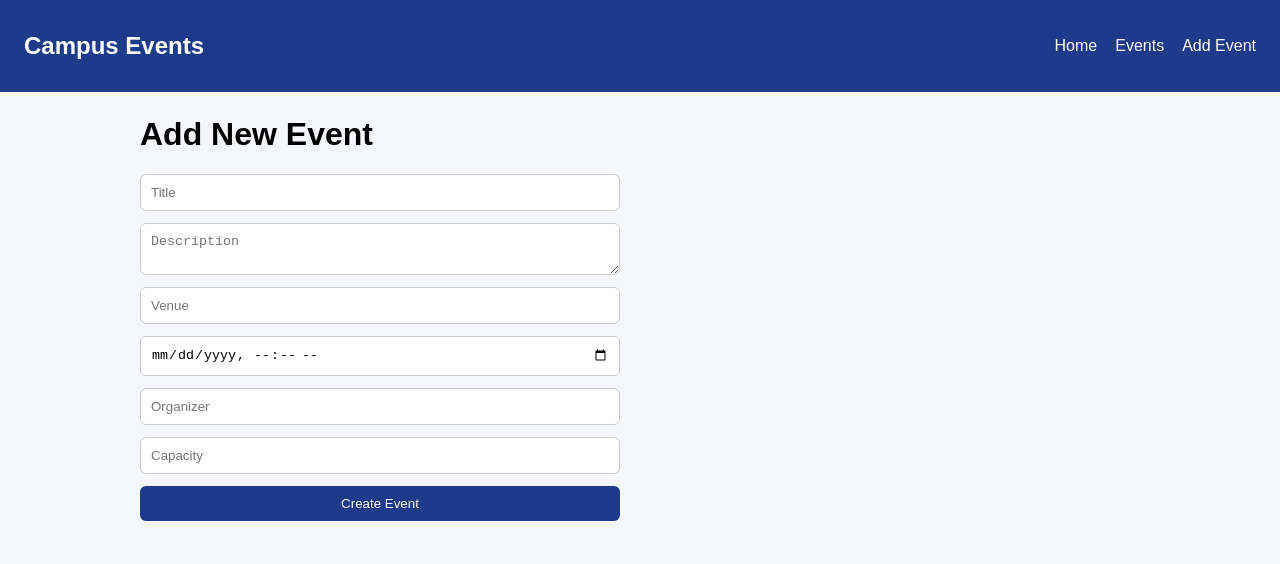
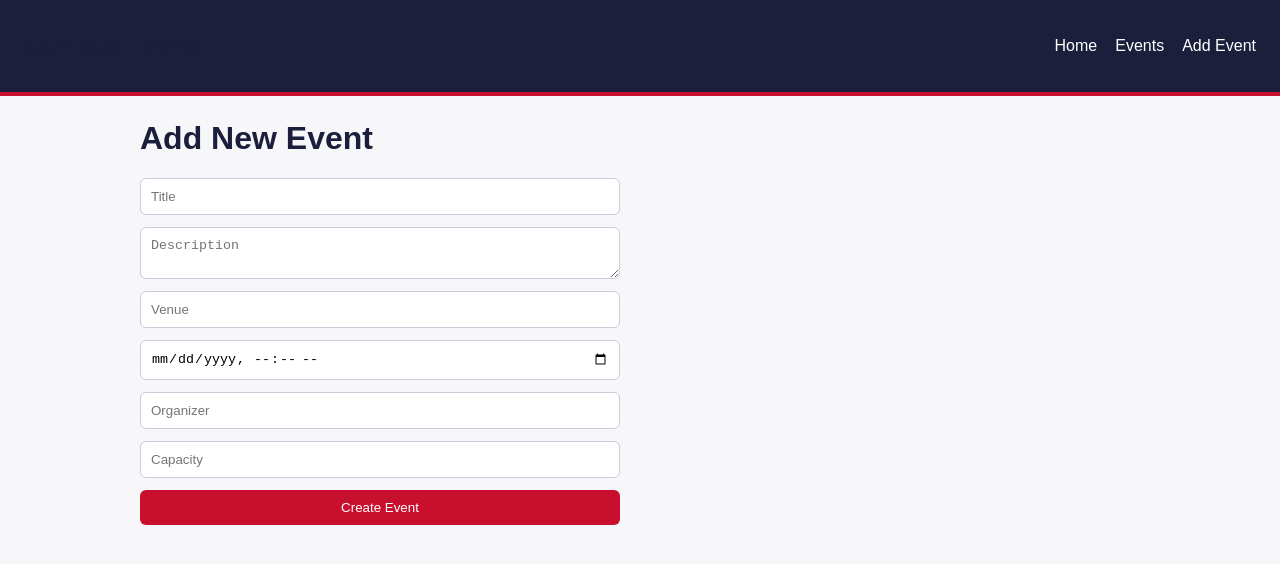
Before and after one commit to 24eg110a14-cyber/Campus-frontend, a React app: page /add in a window 1280 px wide. Shown: the top 564 px of the page. Built offline with nearby package versions, Linux system fonts and the light colour scheme; the HTML template or start-up script is replaced by a standard one.

Commit message:
Update theme colors

```diff
--- a/src/index.css
+++ b/src/index.css
@@ -1,10 +1,100 @@
-body { font-family: Arial, sans-serif; margin: 0; background: #f4f6f9; }
-.navbar { display: flex; justify-content: space-between; align-items: center;
-  background: #1e3a8a; color: white; padding: 12px 24px; }
-.navbar a { color: white; margin-left: 18px; text-decoration: none; }
-.container { max-width: 1000px; margin: 24px auto; padding: 0 16px; }
-.grid { display: grid; grid-template-columns: repeat(auto-fill, minmax(280px, 1fr)); gap: 16px; }
-.card { background: white; padding: 16px; border-radius: 8px; box-shadow: 0 1px 4px rgba(0,0,0,.15); }
-.form { display: flex; flex-direction: column; gap: 12px; max-width: 480px; }
-.form input, .form textarea { padding: 10px; border: 1px solid #ccc; border-radius: 6px; }
-button { background: #1e3a8a; color: white; border: none; padding: 10px 14px; border-radius: 6px; cursor: pointer; }
+/* ===== Theme colors (change colors only here) ===== */
+:root {
+  --brand-red: #c8102e;
+  --brand-red-dark: #9e0b23;
+  --brand-dark: #1b1f3b;
+  --brand-bg: #f7f7fa;
+  --brand-text: #1b1f3b;
+}
+
+/* ===== Base ===== */
+body {
+  font-family: Arial, sans-serif;
+  margin: 0;
+  background: var(--brand-bg);
+  color: var(--brand-text);
+}
+
+h1,
+h2,
+h3 {
+  color: var(--brand-dark);
+}
+
+/* ===== Top bar ===== */
+.navbar {
+  display: flex;
+  justify-content: space-between;
+  align-items: center;
+  background: var(--brand-dark);
+  color: #ffffff;
+  padding: 12px 24px;
+  border-bottom: 4px solid var(--brand-red);
+}
+
+.navbar a {
+  color: #ffffff;
+  margin-left: 18px;
+  text-decoration: none;
+}
+
+.navbar a:hover {
+  color: var(--brand-red);
+}
+
+/* ===== Layout ===== */
+.container {
+  max-width: 1000px;
+  margin: 24px auto;
+  padding: 0 16px;
+}
+
+.grid {
+  display: grid;
+  grid-template-columns: repeat(auto-fill, minmax(280px, 1fr));
+  gap: 16px;
+}
+
+/* ===== Event cards ===== */
+.card {
+  background: #ffffff;
+  padding: 16px;
+  border-radius: 10px;
+  border-top: 4px solid var(--brand-red);
+  box-shadow: 0 2px 8px rgba(27, 31, 59, 0.12);
+}
+
+/* ===== Form ===== */
+.form {
+  display: flex;
+  flex-direction: column;
+  gap: 12px;
+  max-width: 480px;
+}
+
+.form input,
+.form textarea {
+  padding: 10px;
+  border: 1px solid #c9cbd8;
+  border-radius: 6px;
+}
+
+.form input:focus,
+.form textarea:focus {
+  outline: 2px solid var(--brand-red);
+  border-color: var(--brand-red);
+}
+
+/* ===== Buttons ===== */
+button {
+  background: var(--brand-red);
+  color: #ffffff;
+  border: none;
+  padding: 10px 14px;
+  border-radius: 6px;
+  cursor: pointer;
+}
+
+button:hover {
+  background: var(--brand-red-dark);
+}
```
